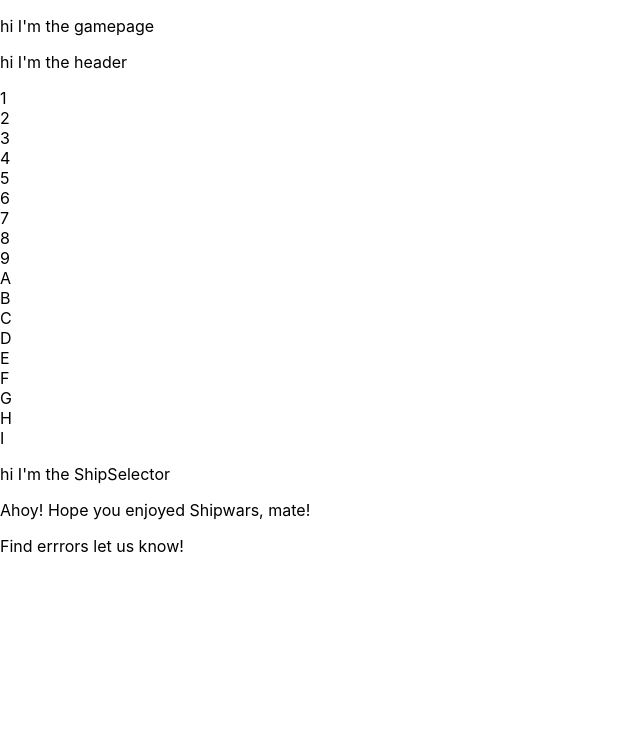
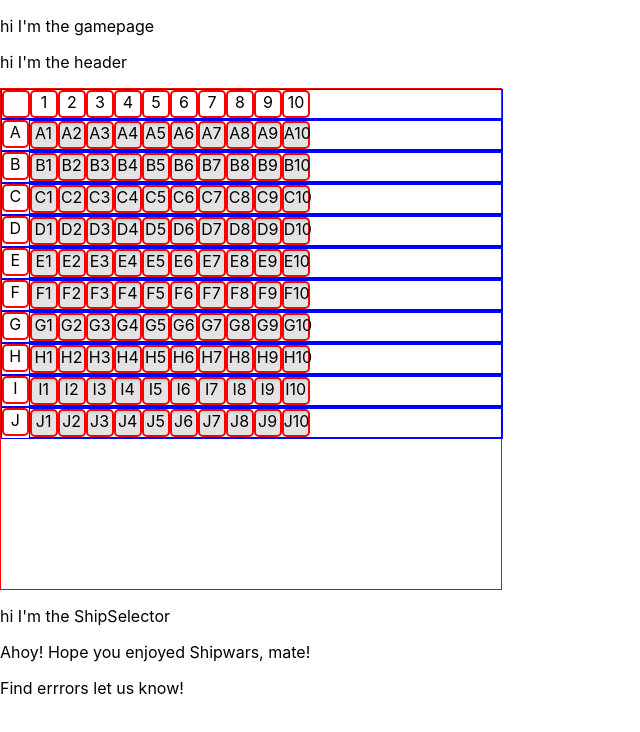
Before and after one commit to hilwat/shipwars, a React (Create React App) app: page / in a window 1280 px wide. Shown: the top 732 px of the page, without its empty margins (0-640 px from the left). Built offline with nearby package versions, Linux system fonts and the light colour scheme.

Commit message:
the grid is working

```diff
--- a/src/Gamepage/Board.js
+++ b/src/Gamepage/Board.js
@@ -1,8 +1,9 @@
 import React from "react";
+import './GridSquare.css';
 
 function numberToLetterSpecial(number){
-	if (number === 0) return
-	var letters = [0,"A","B","C","D","E","F","G","H","I","J"]
+	//without 0 in index zero
+	var letters = ["A","B","C","D","E","F","G","H","I","J"]
 	var letterY = letters[number]
 	return letterY
 }
@@ -14,10 +15,10 @@ function numberToLetter(number){
 
 
 const ColumnHeader = () => {
-	const headerArray = Array(10)
+	const headerArray = Array(11)
 	headerArray.fill(1)
 	const something = headerArray.map((thing , index) =>
-		index > 0  ? <div>{index}</div> : <div></div>
+		index > 0  ? <div className="square">{index}</div> : <div className="square"></div>
 	)
 	return <div className="row">{something}</div>
 }
@@ -25,7 +26,7 @@ const ColumnHeader = () => {
 function GridColumns(props) {
   const rows = props.rows
   const columns = rows.map((row, rowNumber) =>
-	<div className="row"><div>{numberToLetterSpecial(rowNumber)}</div><GridRow grids={rows} rowNumber={rowNumber + 1}/></div>
+	<div className="row"><div className="square">{numberToLetterSpecial(rowNumber)}</div><GridRow grids={rows} rowNumber={rowNumber + 1}/></div>
 	)
   return columns
 }
@@ -33,7 +34,7 @@ function GridColumns(props) {
 function Grid(props) {
 	const columnNumber = props.columnNumber
 	const rowLetter = props.rowLetter
-	return <div className="square unselected"></div>
+	return <div className="square unselected">{rowLetter}{columnNumber+1}</div>
 }
 
 function GridRow(props) {
@@ -43,11 +44,11 @@ function GridRow(props) {
 	const gridItems = grids.map((grid, columnNumber) =>
 		<Grid columnNumber={columnNumber} rowLetter={rowLetter}/>
   )
-  return <div className="column">{gridItems}</div>
+  return <div className="row">{gridItems}</div>
 }
 function Board(){
   const rowArray = Array(10)
   const gridArray = Array(10).fill(rowArray)
-  return <div className="board"> <ColumnHeader/> <GridColumns style={{width: "200px"}} rows={gridArray}/></div>
+  return <div className="board"> <ColumnHeader/> <GridColumns style={{width: "20px"}} rows={gridArray}/></div>
 }
 export default Board
--- a/src/Gamepage/GridSquare.css
+++ b/src/Gamepage/GridSquare.css
@@ -1,6 +1,6 @@
 .square {
-	height: 15rem;
-	width: 15rem;
+	height: 1.5rem;
+	width: 1.5rem;
 	border-radius: 5px;
 	border: 2px solid red;
 
```
